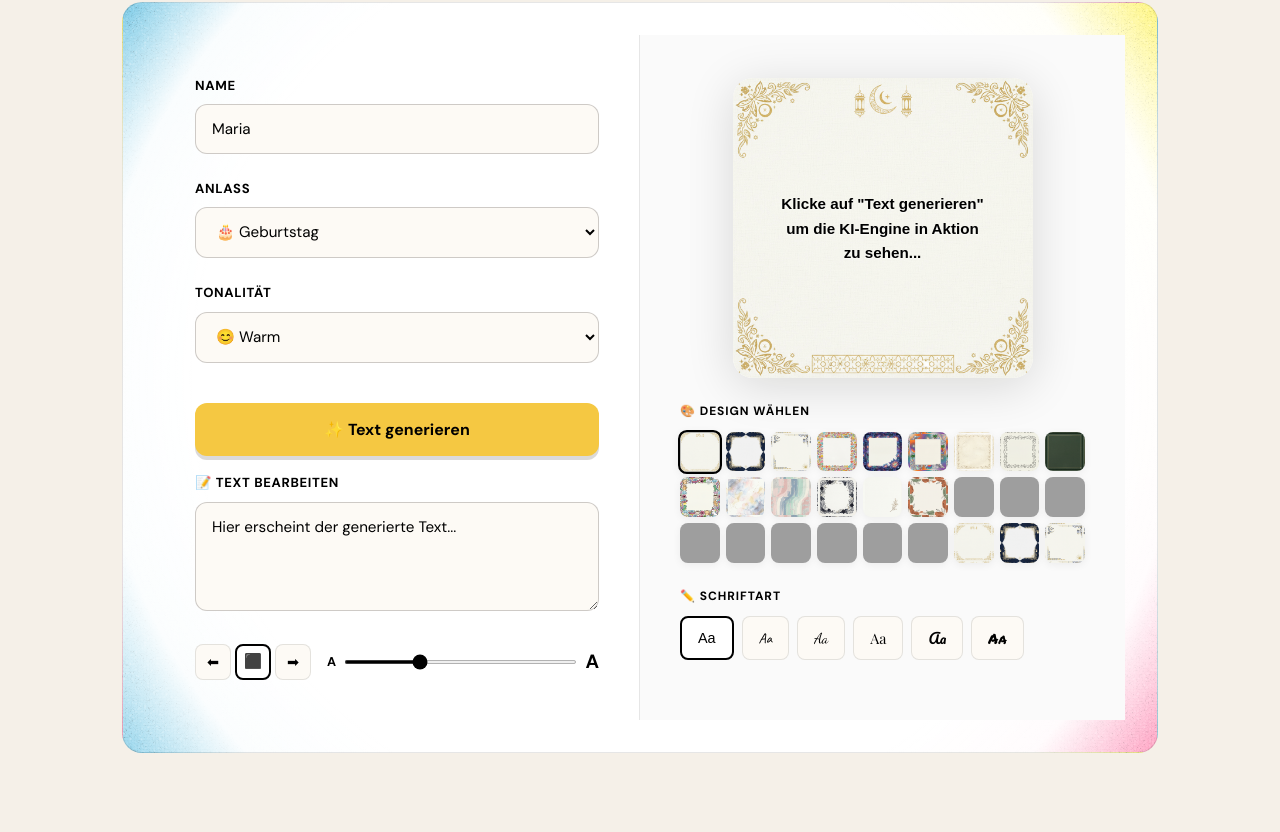
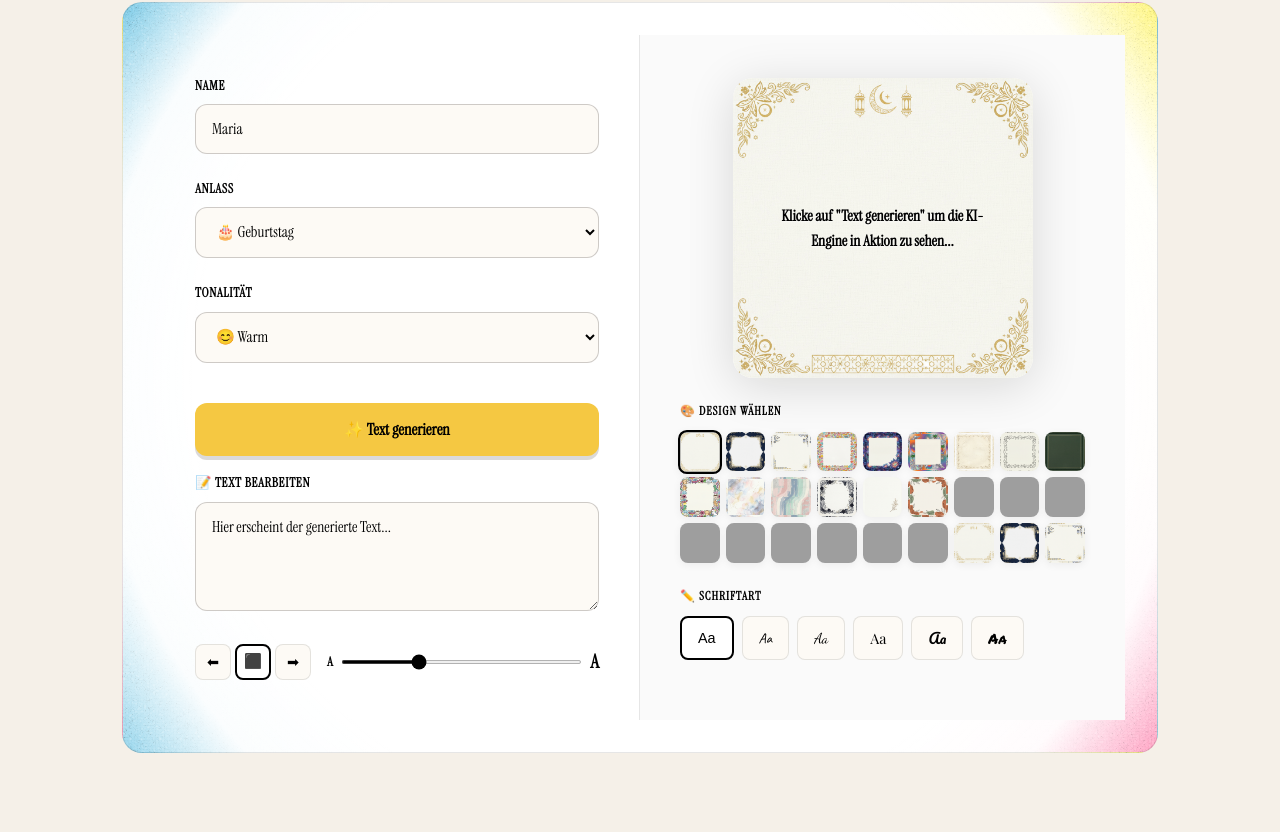
Before and after one commit to moebss/grussg, a website: page api-partner.html in a window 1280 px wide. Shown: the part 1228-2060 px from the top of the page. Drawn offline with nearby package versions, Linux system fonts and the light colour scheme; no server answers; grey boxes are pictures that could not be loaded; a web font is replaced by a local one.

Commit message:
style: change font to Instrument Serif

```diff
--- a/api-partner.html
+++ b/api-partner.html
@@ -15,11 +15,12 @@
         rel="stylesheet">
     <link rel="preconnect" href="https://fonts.googleapis.com">
     <link rel="preconnect" href="https://fonts.gstatic.com" crossorigin>
+    <link href="https://fonts.googleapis.com/css2?family=Instrument+Serif:ital@0;1&display=swap" rel="stylesheet">
     <link
         href="https://fonts.googleapis.com/css2?family=DM+Sans:wght@400;500;700&family=Outfit:wght@300;400;500;600;700;900&family=Caveat:wght@400;700&family=Pacifico&family=Dancing+Script:wght@400;700&family=Satisfy&family=Great+Vibes&family=Amatic+SC:wght@400;700&family=Permanent+Marker&family=Playfair+Display:wght@400;700&family=Indie+Flower&family=Kalam:wght@400;700&family=Comic+Neue:wght@400;700&family=Lobster&family=Sacramento&family=Shadows+Into+Light&family=Fredericka+the+Great&family=Patrick+Hand&display=swap"
         rel="stylesheet">
     <link rel="icon" href="assets/favicon.png" type="image/png">
-    <link rel="stylesheet" href="partner.css?v=9">
+    <link rel="stylesheet" href="partner.css?v=10">
 </head>
 
 <body>
--- a/partner.css
+++ b/partner.css
@@ -34,8 +34,8 @@
 
     --radius: 20px;
     --radius-sm: 12px;
-    --font-heading: 'Clash Display', sans-serif;
-    --font-body: 'DM Sans', sans-serif;
+    --font-heading: 'Instrument Serif', serif;
+    --font-body: 'Instrument Serif', serif;
 }
 
 *,
```
